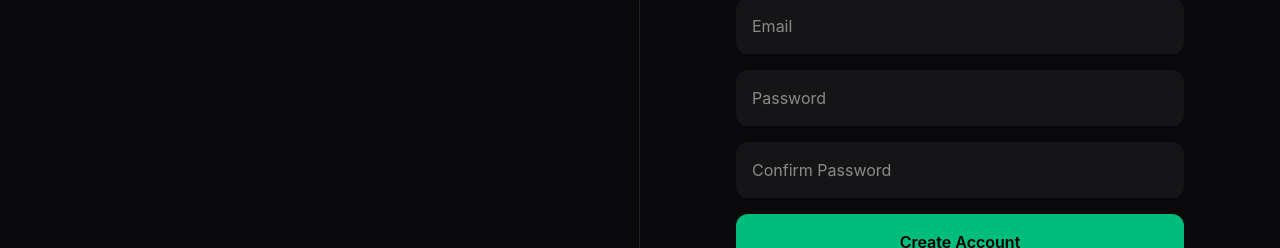
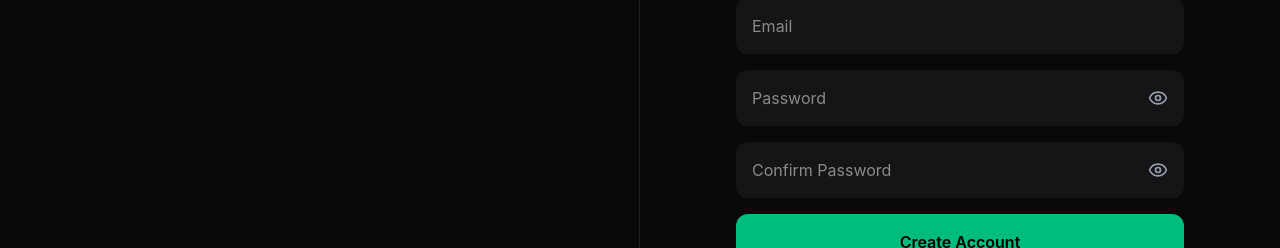
Before and after one commit to Ukattah-Divine603/ecoloop-mvp, a React (Vite) app: page /signup in a window 1280 px wide. Shown: the part 351-599 px from the top of the page. Built offline with nearby package versions, Linux system fonts and the light colour scheme; no server answers.

Commit message:
Added Eye Toggle

```diff
--- a/src/pages/Login.jsx
+++ b/src/pages/Login.jsx
@@ -1,7 +1,7 @@
 import { useState } from "react";
 import { Link, useNavigate } from "react-router-dom";
 
-import { Leaf, Recycle, Award } from "lucide-react";
+import { Leaf, Recycle, Award, Eye, EyeOff } from "lucide-react";
 import { FcGoogle } from "react-icons/fc";
 import { motion } from "framer-motion";
 
@@ -19,6 +19,8 @@ export default function Login() {
   const [email, setEmail] = useState("");
 
   const [password, setPassword] = useState("");
+
+  const [showPassword, setShowPassword] = useState(false);
 
   async function handleSubmit(e) {
     e.preventDefault();
@@ -122,14 +124,24 @@ export default function Login() {
               className="w-full bg-white/5 rounded-xl px-4 py-3"
             />
 
+            <div className="relative">
               <input
-              type="password"
+                type={showPassword ? "text" : "password"}
                 required
                 value={password}
                 onChange={(e) => setPassword(e.target.value)}
                 placeholder="••••••••"
-              className="w-full bg-white/5 rounded-xl px-4 py-3"
+                className="w-full bg-white/5 rounded-xl px-4 py-3 pr-12"
               />
+
+              <button
+                type="button"
+                onClick={() => setShowPassword((prev) => !prev)}
+                className="absolute right-4 top-1/2 -translate-y-1/2 text-gray-400 hover:text-white"
+              >
+                {showPassword ? <EyeOff size={20} /> : <Eye size={20} />}
+              </button>
+            </div>
 
             <button
               disabled={loading}
--- a/src/pages/Signup.jsx
+++ b/src/pages/Signup.jsx
@@ -2,7 +2,7 @@ import { useState } from "react";
 
 import { Link, useNavigate } from "react-router-dom";
 
-import { Leaf, Recycle, Award } from "lucide-react";
+import { Leaf, Recycle, Award, Eye, EyeOff } from "lucide-react";
 
 import { FcGoogle } from "react-icons/fc";
 
@@ -25,6 +25,10 @@ export default function Signup() {
     password: "",
     confirmPassword: "",
   });
+
+  const [showPassword, setShowPassword] = useState(false);
+
+  const [showConfirmPassword, setShowConfirmPassword] = useState(false);
 
   function update(e) {
     setForm({
@@ -114,23 +118,43 @@ export default function Signup() {
               className="w-full p-4 rounded-xl bg-white/5"
             />
 
+            <div className="relative">
               <input
                 name="password"
-              type="password"
+                type={showPassword ? "text" : "password"}
                 value={form.password}
                 onChange={update}
                 placeholder="Password"
-              className="w-full p-4 rounded-xl bg-white/5"
+                className="w-full p-4 rounded-xl bg-white/5 pr-12"
               />
 
+              <button
+                type="button"
+                onClick={() => setShowPassword((prev) => !prev)}
+                className="absolute right-4 top-1/2 -translate-y-1/2 text-gray-400 hover:text-white"
+              >
+                {showPassword ? <EyeOff size={20} /> : <Eye size={20} />}
+              </button>
+            </div>
+
+            <div className="relative">
               <input
                 name="confirmPassword"
-              type="password"
+                type={showConfirmPassword ? "text" : "password"}
                 value={form.confirmPassword}
                 onChange={update}
                 placeholder="Confirm Password"
-              className="w-full p-4 rounded-xl bg-white/5"
+                className="w-full p-4 rounded-xl bg-white/5 pr-12"
               />
+
+              <button
+                type="button"
+                onClick={() => setShowConfirmPassword((prev) => !prev)}
+                className="absolute right-4 top-1/2 -translate-y-1/2 text-gray-400 hover:text-white"
+              >
+                {showConfirmPassword ? <EyeOff size={20} /> : <Eye size={20} />}
+              </button>
+            </div>
 
             <button
               disabled={loading}
```
Lines whose indentation alone changed are shown as unchanged.
